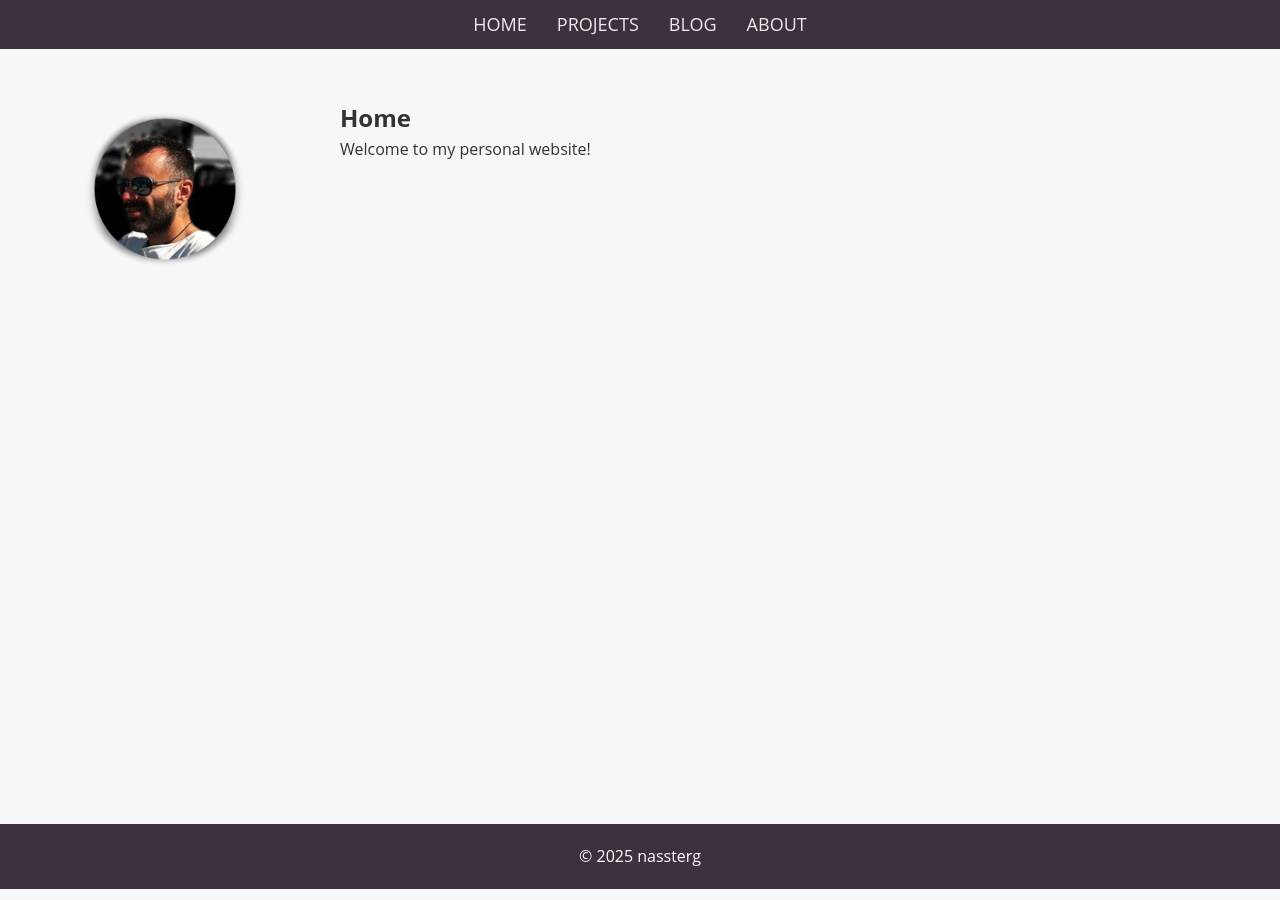
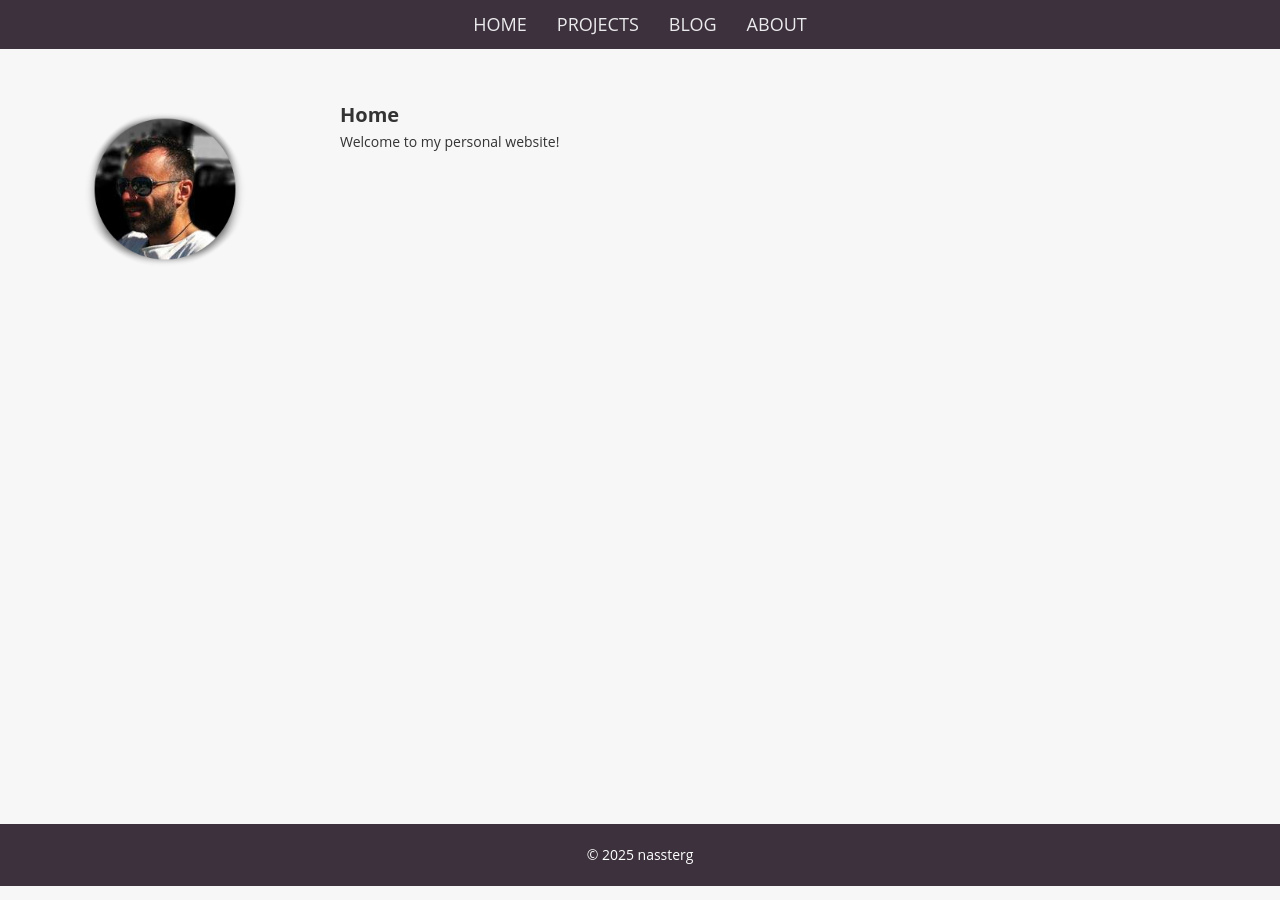
Before and after one commit to nassterg/nassterg.github.io, a Jekyll site: the page built from README.md, in a window 1280 px wide. Built offline with Jekyll 4.4.1, drawn with Linux system fonts in a browser that asks for light colours; our own code applies the rules of GitHub Pages for plain Markdown files.

Commit message:
Update style.css

```diff
--- a/assets/css/style.css
+++ b/assets/css/style.css
@@ -13,6 +13,17 @@
     margin: 0;
     padding: 0;
     box-sizing: border-box;
+}
+
+p {
+    font-size: 14px; /* Change font size of paragraphs */
+    line-height: 1.6; /* Adjust line height for readability */
+}
+
+h2 {
+    font-size: 20px; /* Adjust the size as needed */
+    font-weight: bold; /* Optional: adjust weight */
+    color: #333; /* Optional: adjust color */
 }
 
 /* Set a clean, modern font */
```
